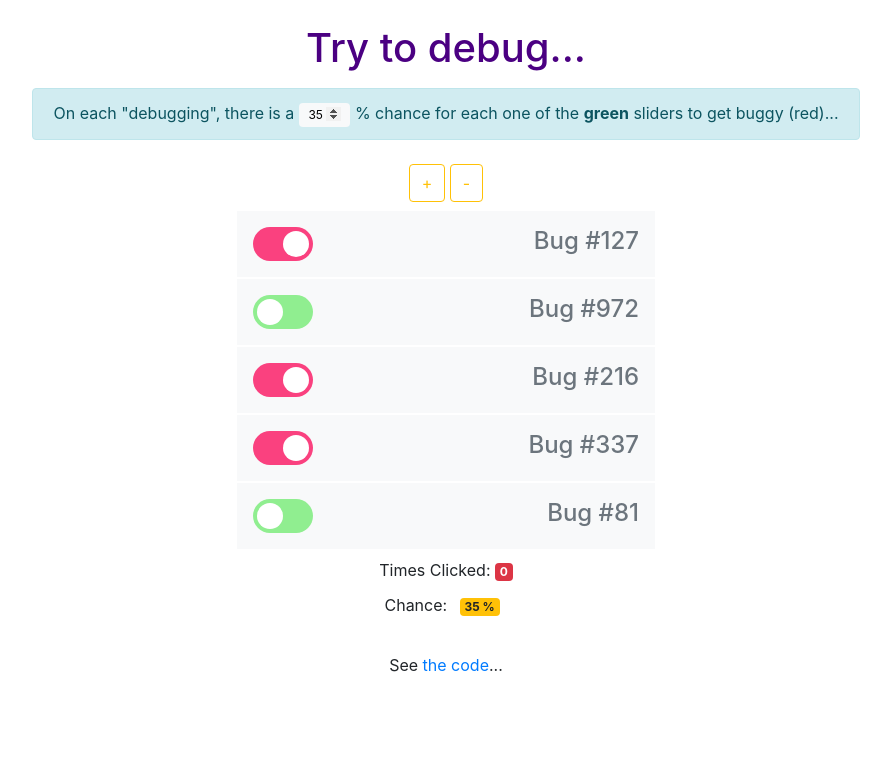
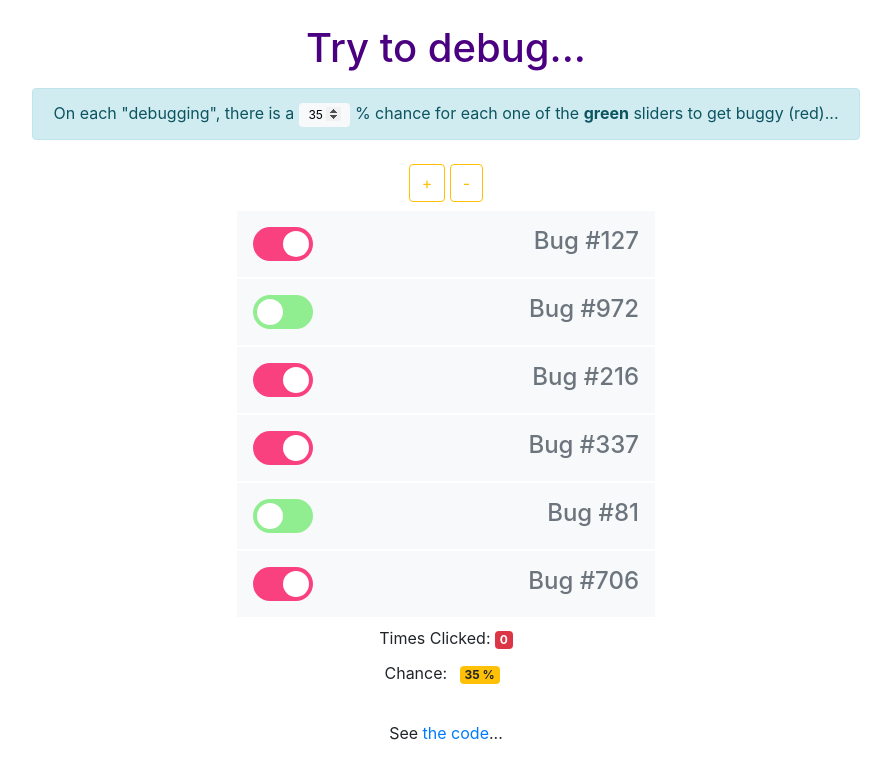
Before and after one commit to shayaulman/The-Big-Bug, a Svelte app: page / in a window 1280 px wide. Shown: the top 778 px of the page, without its empty margins (194-1085 px from the left). Built offline with nearby package versions, Linux system fonts and the light colour scheme.

Commit message:
added one more 'bug'...

```diff
--- a/src/App.svelte
+++ b/src/App.svelte
@@ -1,5 +1,5 @@
 <script>
-	const initBugs = [true, false, true, true, false];	 // true = there is a bug...
+	const initBugs = [true, false, true, true, false, true];	 // true = there is a bug...
 	let bugs = [...initBugs], solved, clickCounter = 0;
 	let bugChance = 0.35;
 
```
